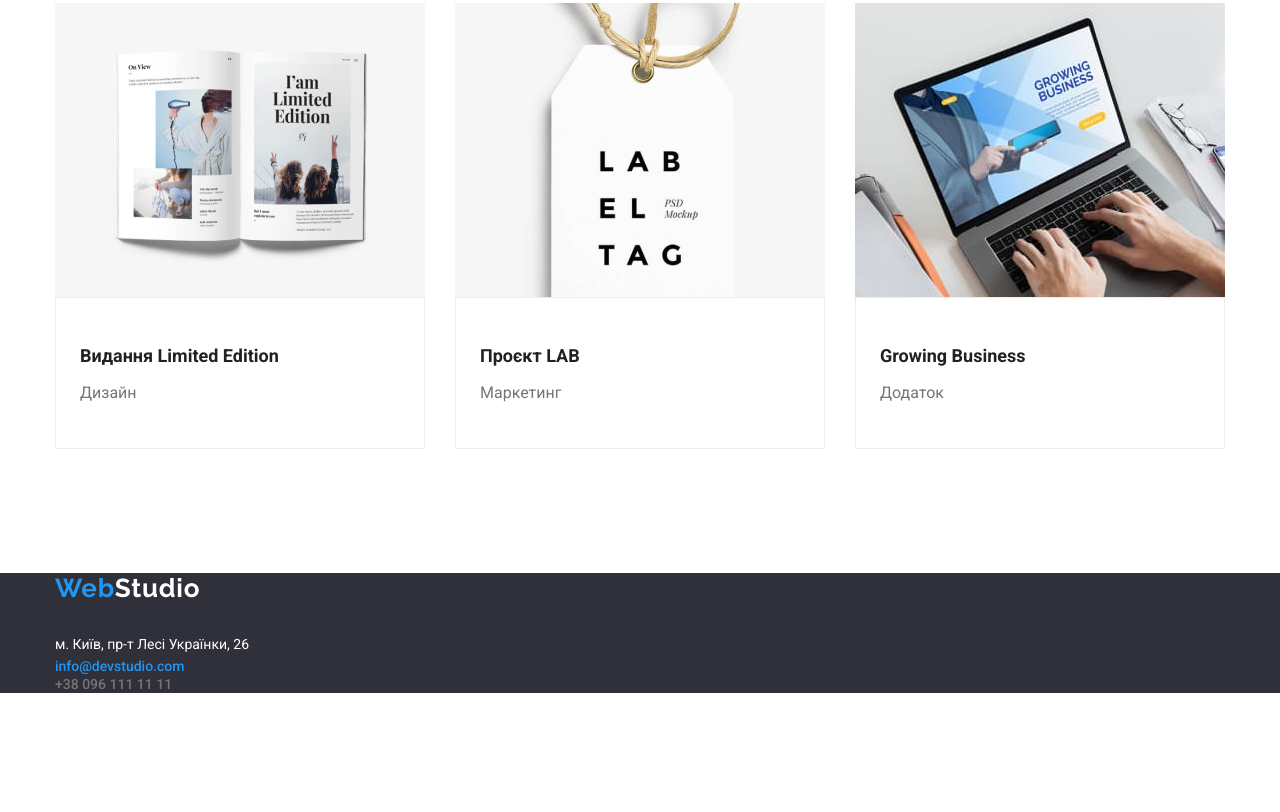
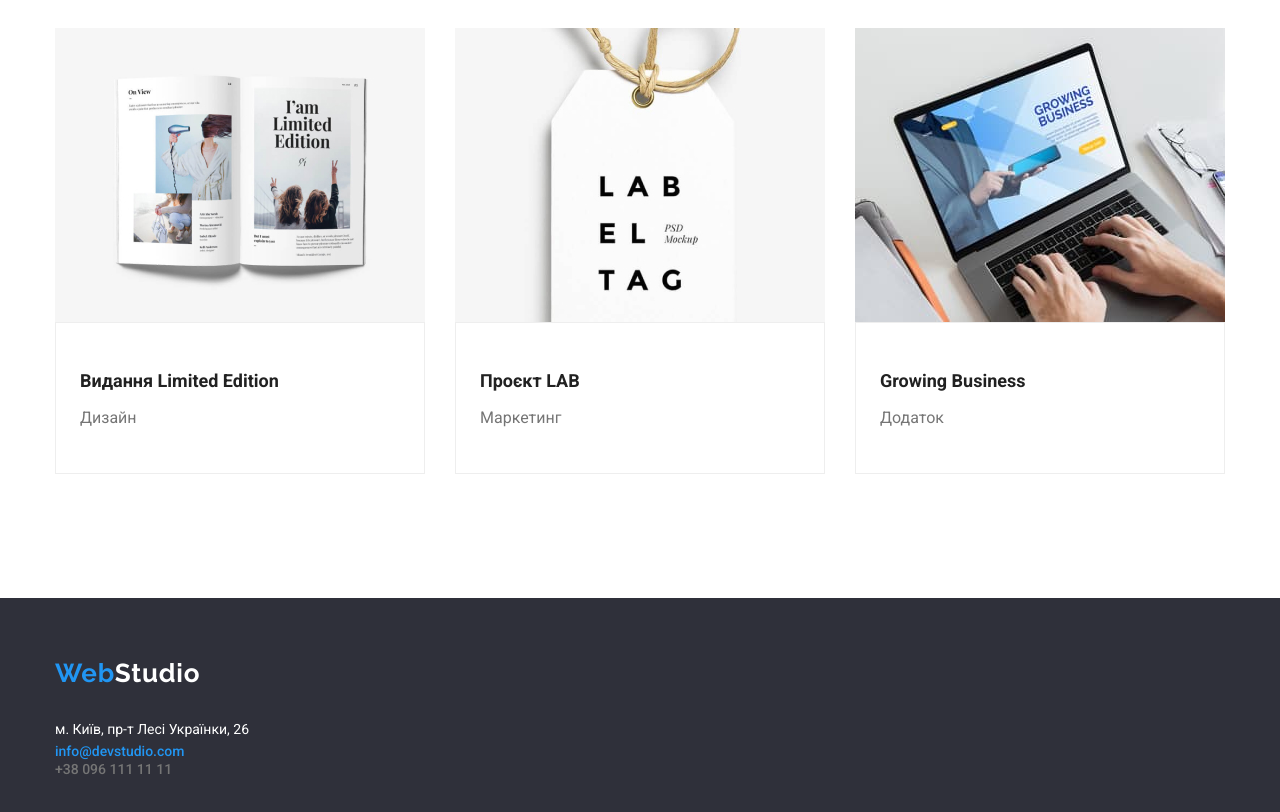
Before and after one commit to SkyMolfar/RemotEmployees, a plain HTML site: page portfolio.html in a window 1280 px wide. Shown: the part 1194-2006 px from the top of the page. Before the commit the page ends 1887 px from the top, so only its background shows below. Drawn offline with nearby package versions, Linux system fonts and the light colour scheme.

Commit message:
Зміна футера. Падінги в хетері

```diff
--- a/css/styles.css
+++ b/css/styles.css
@@ -44,6 +44,7 @@ p{
 
 .header{
     padding-top: 24px;
+    padding-bottom: 25px;
 }
 
 
@@ -379,6 +380,7 @@ img {
 
 .header-portfolio{
     padding-top: 24px;
+    padding-bottom: 25px;
     border: 1px solid #ECECEC;
 }
 
--- a/portfolio.html
+++ b/portfolio.html
@@ -104,8 +104,8 @@
     </main>
     <footer>
         <address class="background">
-            <div class="container">
-                <ul class="list-footer">
+            <div class="container footer">
+                <ul>
                      <li><a href="./index.html" lang="en" class="logo logo-footer">
                         <span class="accent">Web</span>Studio</a></li>
                     <li><a href="https://goo.gl/maps/HV8BAcvppS4aVWNn8" class="address">м. Київ, пр-т Лесі Українки, 26</a></li>
```
